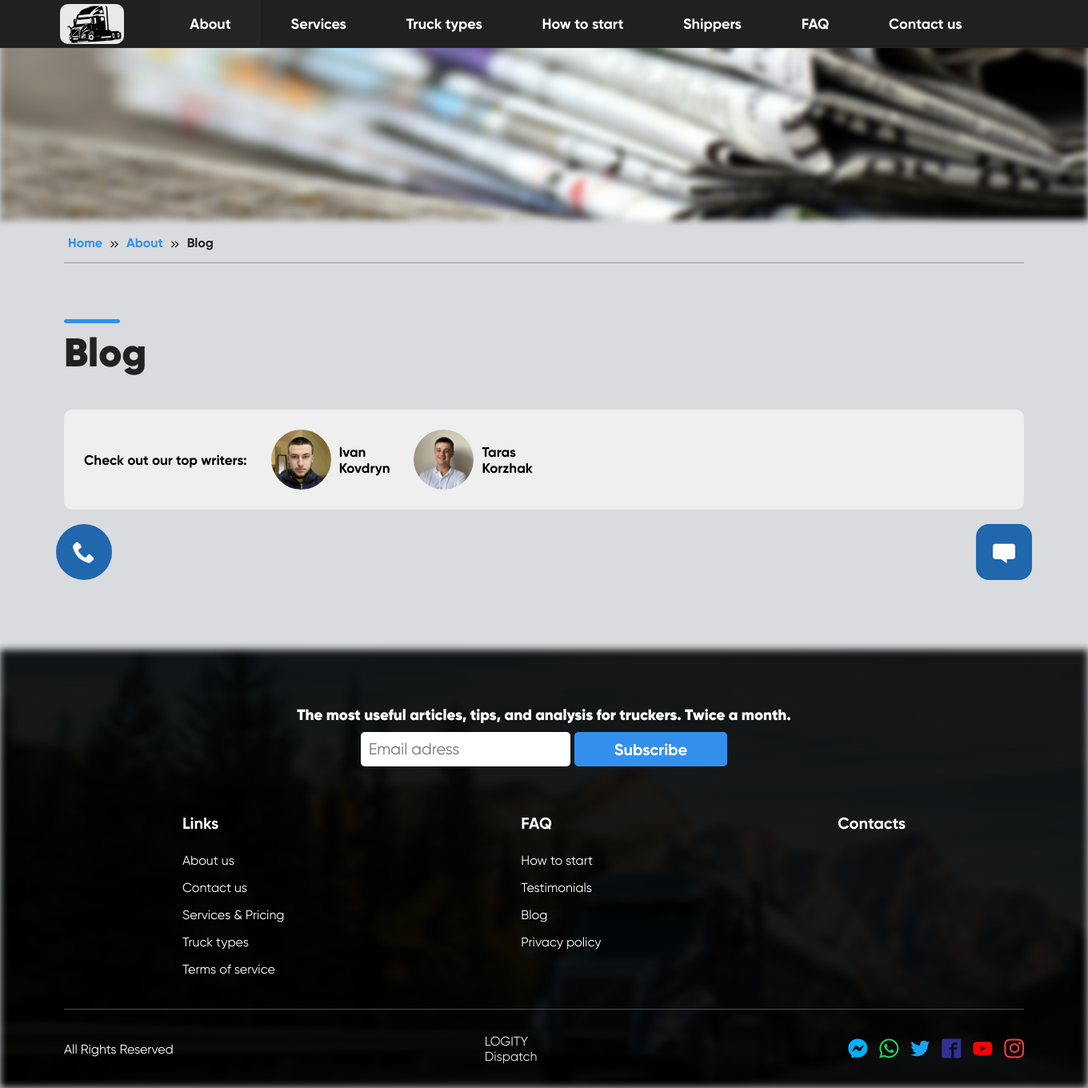
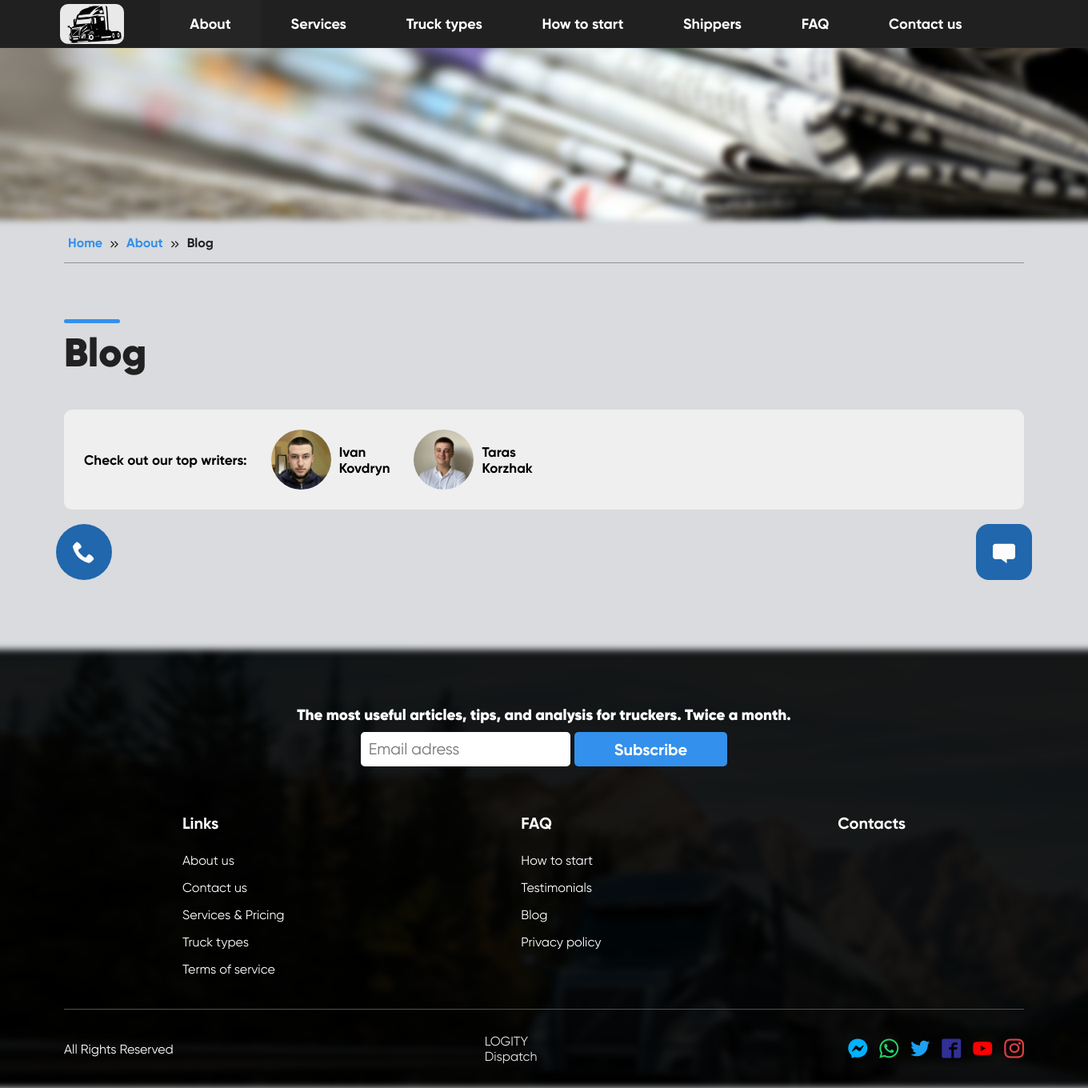
Before and after one commit to IvanKovdryn/Logity-dispatch, a Node server app: page /blog in a window 1360 px wide; the page is wider, and only the part inside the window is pictured. Shown: that part at 80% size. Run offline with Node 20, Linux system fonts and the light colour scheme; data that the repository does not hold is empty; style sheets or scripts are compiled from the project's sources; some libraries are stand-ins or nearby versions; some web fonts are replaced.

Commit message:
editting styles in header and footer

```diff
--- a/src/styles/headerfooter.scss
+++ b/src/styles/headerfooter.scss
@@ -138,7 +138,8 @@ body.lock {
   width: 100vw;
 }
 .header-img {
-  width: 100%;
+  width: 110%;
+  margin-left: -5%;
   @include adapt("height", 275, 175, 1);
   object-fit: cover;
   filter: blur(4px);
@@ -168,13 +169,15 @@ body.lock {
   color: #fff;
   position: relative;
   width: 100vw;
+  z-index: -5;
 }
 .footer-bg {
   position: absolute;
-  width: 100%;
+  width: 110%;
+  margin-left: -5%;
   height: 100%;
   object-fit: cover;
-  filter: blur(5px) brightness(0.1);
+  filter: blur(4px) brightness(0.1);
   z-index: -1;
 }
 .footer-top {
--- a/src/styles/main.scss
+++ b/src/styles/main.scss
@@ -103,16 +103,16 @@ body.lock {
 
 .header {
   position: relative;
-  overflow: hidden;
   width: 100vw;
 }
 .header-img {
   position: absolute;
   z-index: -1;
-  width: 100%;
+  width: 110%;
   height: 100%;
   top: 0;
   left: 0;
+  margin-left: -5%;
   object-fit: cover;
   filter: blur(3px) brightness(0.3);
 }
@@ -368,13 +368,15 @@ body.lock {
   color: #fff;
   position: relative;
   width: 100vw;
+  z-index: -5;
 }
 .footer-bg {
   position: absolute;
-  width: 100%;
+  width: 110%;
+  margin-left: -5%;
   height: 100%;
   object-fit: cover;
-  filter: blur(5px) brightness(0.1);
+  filter: blur(4px) brightness(0.1);
   z-index: -1;
 }
 .footer-top {
--- a/static/css/headerfooter.css
+++ b/static/css/headerfooter.css
@@ -1013,7 +1013,8 @@ body.lock {
 }
 
 .header-img {
-  width: 100%;
+  width: 110%;
+  margin-left: -5%;
   height: 275px;
   object-fit: cover;
   filter: blur(4px);
@@ -1068,14 +1069,16 @@ body.lock {
   color: #fff;
   position: relative;
   width: 100vw;
+  z-index: -5;
 }
 
 .footer-bg {
   position: absolute;
-  width: 100%;
+  width: 110%;
+  margin-left: -5%;
   height: 100%;
   object-fit: cover;
-  filter: blur(5px) brightness(0.1);
+  filter: blur(4px) brightness(0.1);
   z-index: -1;
 }
 
```
Also changed, not shown: static/css/main.css (+6 -4 lines).
